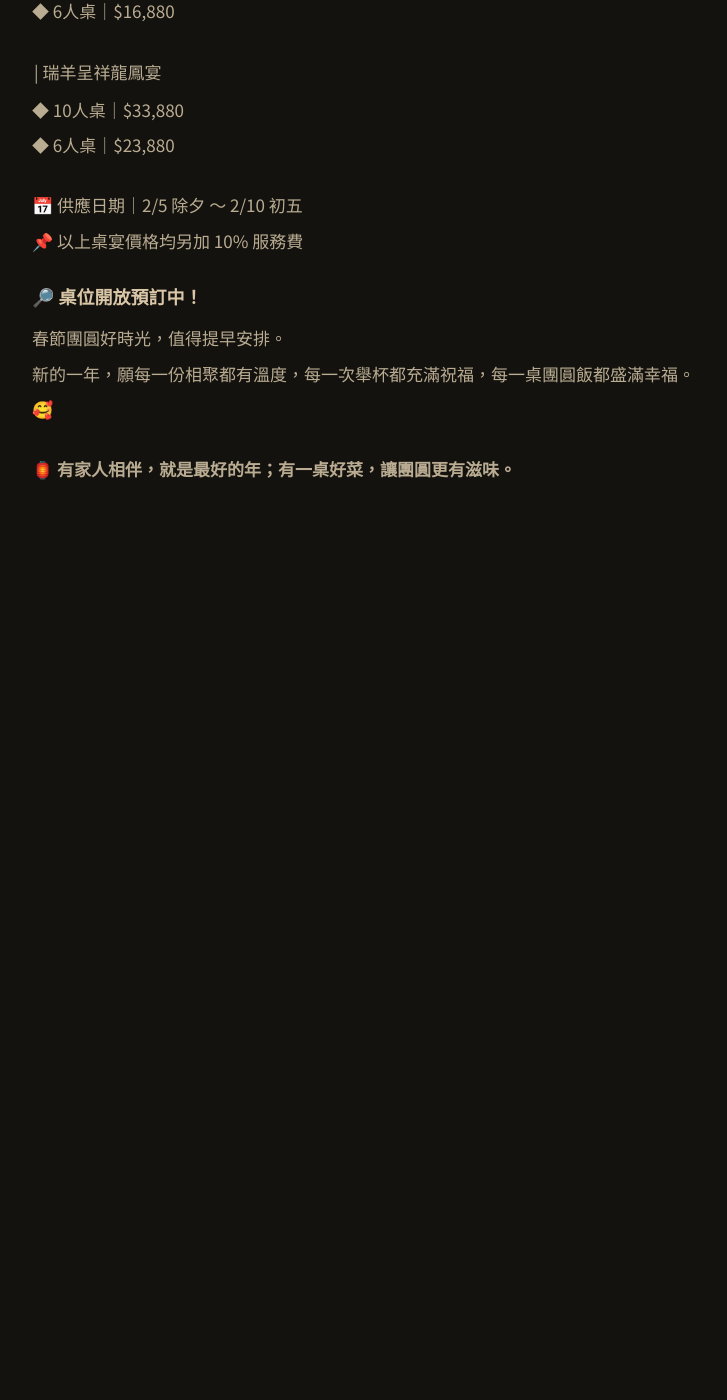
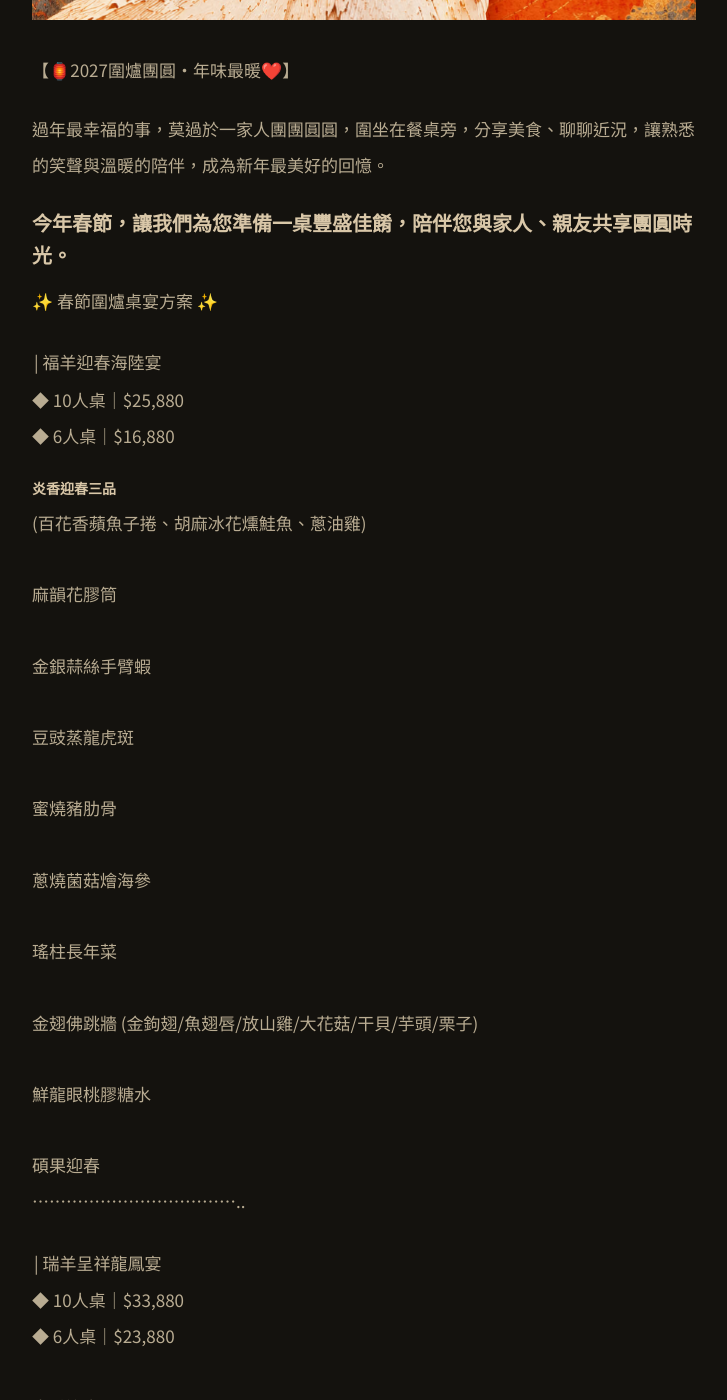
Before and after one commit to yanxianglou/yanxianglou.github.io, a Jekyll site: the page built from _news/2026-10-28-2027圍爐團圓・春節桌宴方案.md, in a window 1280 px wide and 1400 px high, scrolled down 1060 px. Shown: the whole window, without its empty margins (276-1003 px from the left). Built offline with Jekyll 4.4.1, drawn with Linux system fonts in a browser that asks for light colours; before the commit the page ends 1690 px from its top, so only the background shows below that; some of the changed text lies outside the part shown.

Commit message:
Update 最新消息 “2026-10-28-2027圍爐團圓・春節桌宴方案”

```diff
--- a/_news/2026-10-28-2027圍爐團圓・春節桌宴方案.md
+++ b/_news/2026-10-28-2027圍爐團圓・春節桌宴方案.md
@@ -25,10 +21,55 @@ images:
  ◆ 10人桌｜$25,880\
  ◆ 6人桌｜$16,880
 
+###### 炎香迎春三品
+(百花香蘋魚子捲、胡麻冰花燻鮭魚、蔥油雞)\
+\
+麻韻花膠筒\
+\
+金銀蒜絲手臂蝦\
+\
+豆豉蒸龍虎斑\
+\
+蜜燒豬肋骨\
+\
+蔥燒菌菇燴海參\
+\
+瑤柱長年菜\
+\
+金翅佛跳牆
+(金鉤翅/魚翅唇/放山雞/大花菇/干貝/芋頭/栗子)\
+\
+鮮龍眼桃膠糖水\
+\
+碩果迎春\
+......................................
+
 \| 瑞羊呈祥龍鳳宴 |
 
  ◆ 10人桌｜$33,880\
- ◆ 6人桌｜$23,880
+ ◆ 6人桌｜$23,880\
+\
+炎香迎春三品\
+(百花香蘋魚子捲、胡麻冰花燻鮭魚、蔥油雞)\
+\
+麻韻花膠筒\
+\
+金銀蒜絲蒸波士頓龍蝦\
+\
+豆豉蒸七星斑\
+\
+炎香燒鵝\
+\
+蠔皇鮑參\
+\
+瑤柱長年菜\
+\
+金翅佛跳牆\
+(金鉤翅/魚翅唇/放山雞/大花菇/干貝/芋頭/栗子)\
+\
+鮮龍眼桃膠糖水\
+
+碩果迎春
 
 📅 供應日期｜2/5 除夕 ～ 2/10 初五\
 📌 以上桌宴價格均另加 10% 服務費
```
Also changed, not shown: other parts of _news/2026-10-28-2027圍爐團圓・春節桌宴方案.md (+1 -5 lines).
